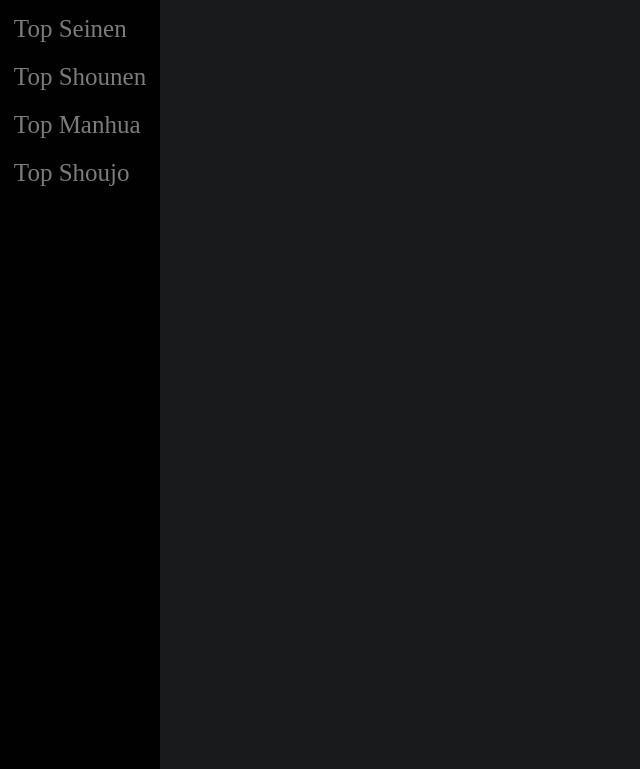
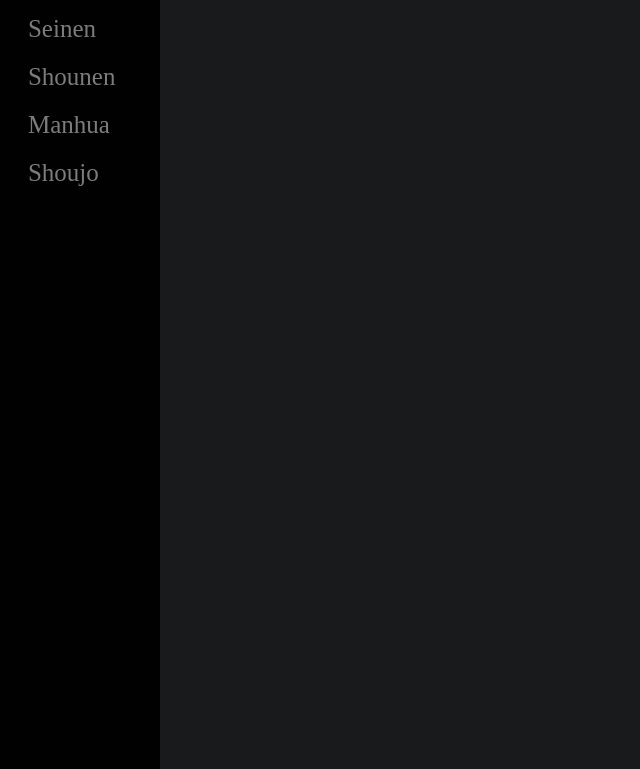
Before and after one commit to AKSProjects/mangarep, a Django app: template main/templates/main/manhuas.html in a window 1280 px wide. Shown: the part 111-880 px from the top of the page, without its empty margins (0-640 px from the left). Run offline with Django 4.2, Linux system fonts and the light colour scheme; the template is opened without the code that fills it, so the values that code supplies are empty.

Commit message:
fixed name son sidebar

```diff
--- a/main/templates/main/base.html
+++ b/main/templates/main/base.html
@@ -181,10 +181,10 @@
                     Home
                 </a>
                 <a href="/access-top-100">Top 100</a>
-                <a href="/access-top-seinen">Top Seinen</a>
-                <a href="/access-top-shounen">Top Shounen</a>
-                <a href="/access-top-manhua">Top Manhua</a>
-                <a href="/access-top-shoujo">Top Shoujo</a>
+                <a href="/access-top-seinen">Seinen</a>
+                <a href="/access-top-shounen">Shounen</a>
+                <a href="/access-top-manhua">Manhua</a>
+                <a href="/access-top-shoujo">Shoujo</a>
             </div>
         </div>
 
```
